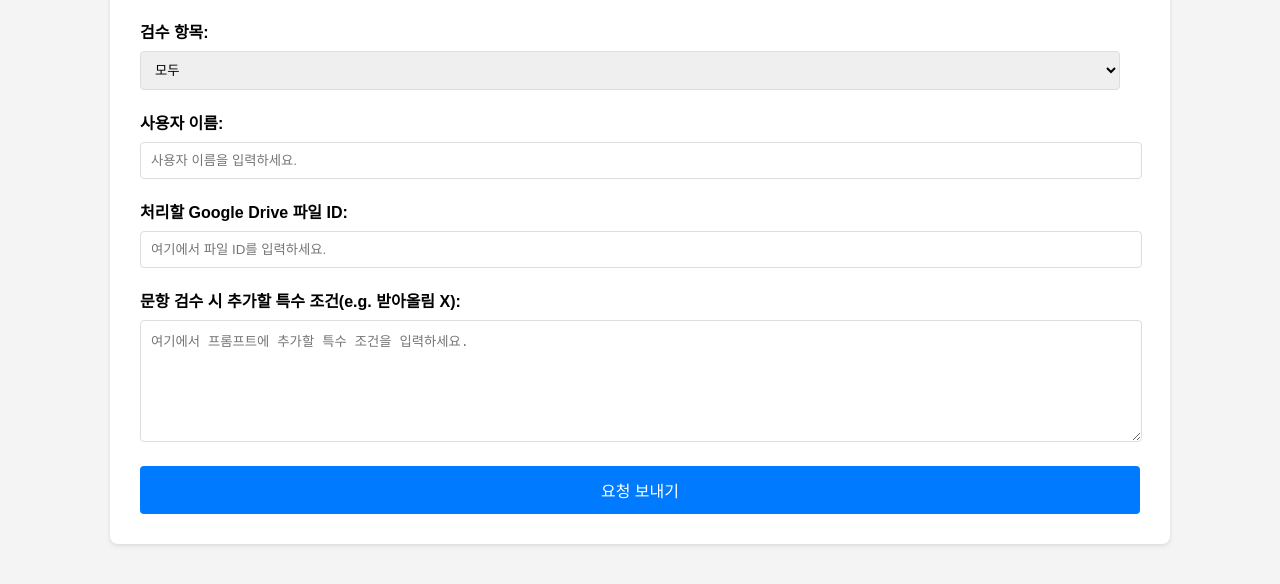
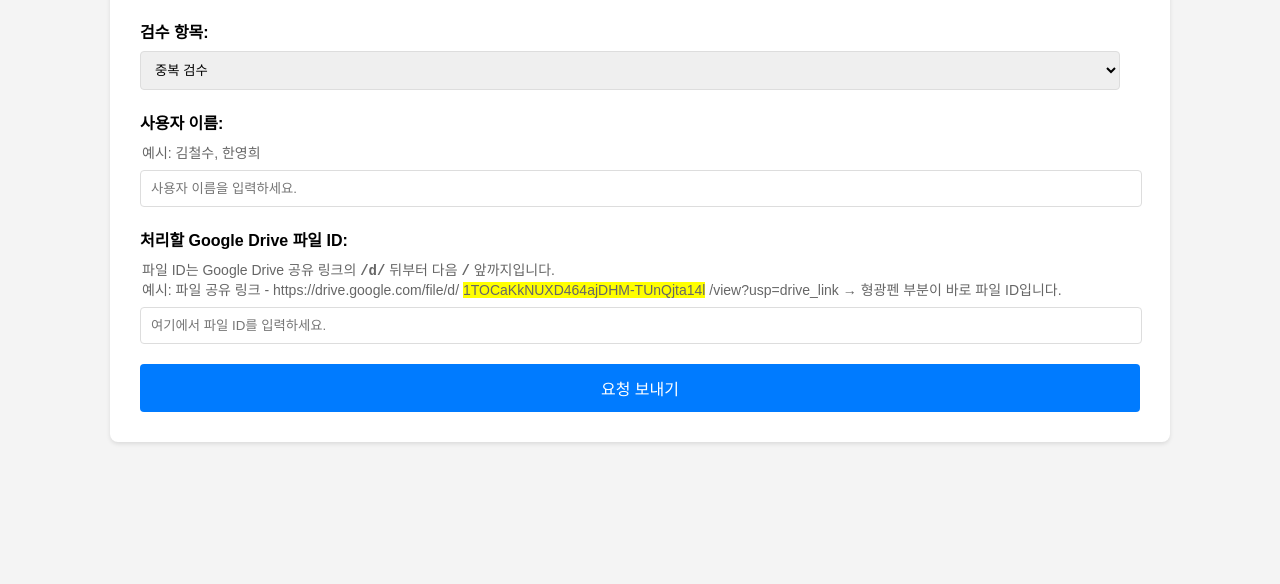
Before and after one commit to jhoyoon0/n8n_form, a plain HTML site: page index.html in a window 1280 px wide. Shown: the part 150-734 px from the top of the page. Drawn offline with Linux system fonts and the light colour scheme.

Commit message:
Update index.html

```diff
--- a/index.html
+++ b/index.html
@@ -7,6 +7,8 @@
         .container { background-color: #fff; padding: 30px; border-radius: 8px; box-shadow: 0 2px 4px rgba(0,0,0,0.1); max-width: 1000px; margin: auto; }
         h1 { color: #333; text-align: center; }
         label { display: block; margin-bottom: 8px; font-weight: bold; }
+        p { font-size: 14px; color: #666; margin: 0 2px 8px; }
+        code { font-weight: bold; }
         /* input[type="text"]와 select 태그 모두에 적용되도록 수정 */
         input[type="text"], select { width: calc(100% - 20px); padding: 10px; margin-bottom: 20px; border: 1px solid #ddd; border-radius: 4px; }
         input[type="submit"] { background-color: #007bff; color: white; padding: 12px 20px; border: none; border-radius: 4px; cursor: pointer; font-size: 16px; width: 100%; }
@@ -36,19 +38,22 @@
         <form id="fileIdForm" method="post">
             <label for="reviewType">검수 항목:</label>
             <select id="reviewType" name="review_type">
-                <option value="모두">모두</option>
                 <option value="중복 검수">중복 검수</option>
-                <option value="로직 검수">로직 검수</option>
             </select>
 
             <label for="userName">사용자 이름:</label>
+            <p>예시: 김철수, 한영희</p>
             <input type="text" id="userName" name="user_name" placeholder="사용자 이름을 입력하세요.">
 
             <label for="fileId">처리할 Google Drive 파일 ID:</label>
+            <p>
+                파일 ID는 Google Drive 공유 링크의 <code>/d/</code> 뒤부터 다음 <code>/</code> 앞까지입니다.<br>
+                예시: 파일 공유 링크 - https://drive.google.com/file/d/ <span style="background-color: yellow;">1TOCaKkNUXD464ajDHM-TUnQjta14l</span> /view?usp=drive_link → 형광펜 부분이 바로 파일 ID입니다.
+            </p>
             <input type="text" id="fileId" name="file_id" placeholder="여기에서 파일 ID를 입력하세요.">
 
-            <label for="conditions">문항 검수 시 추가할 특수 조건(e.g. 받아올림 X):</label>
-            <textarea id="conditions" name="conditions" placeholder="여기에서 프롬프트에 추가할 특수 조건을 입력하세요." style="width: calc(100% - 20px); height: 100px; padding: 10px; margin-bottom: 20px; border: 1px solid #ddd; border-radius: 4px;"></textarea>
+            <label for="conditions" style="display: none;">문항 검수 시 추가할 특수 조건(e.g. 받아올림 X):</label>
+            <textarea id="conditions" name="conditions" placeholder="여기에서 프롬프트에 추가할 특수 조건을 입력하세요." style="width: calc(100% - 20px); height: 100px; padding: 10px; margin-bottom: 20px; border: 1px solid #ddd; border-radius: 4px; display: none;"></textarea>
 
             <input type="submit" value="요청 보내기">
         </form>
```
